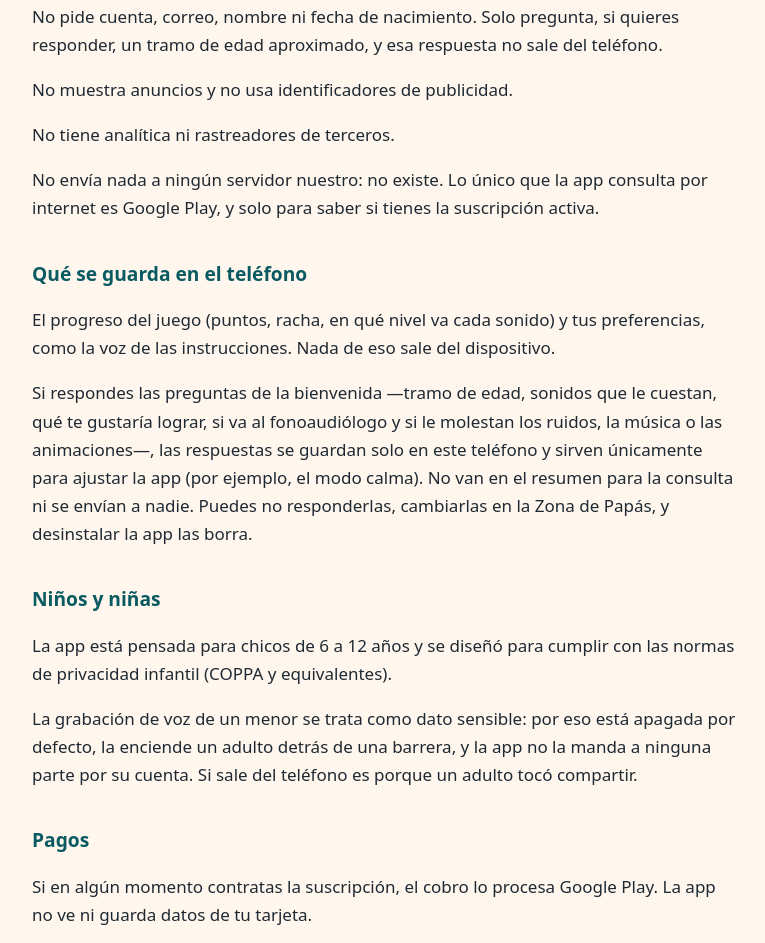
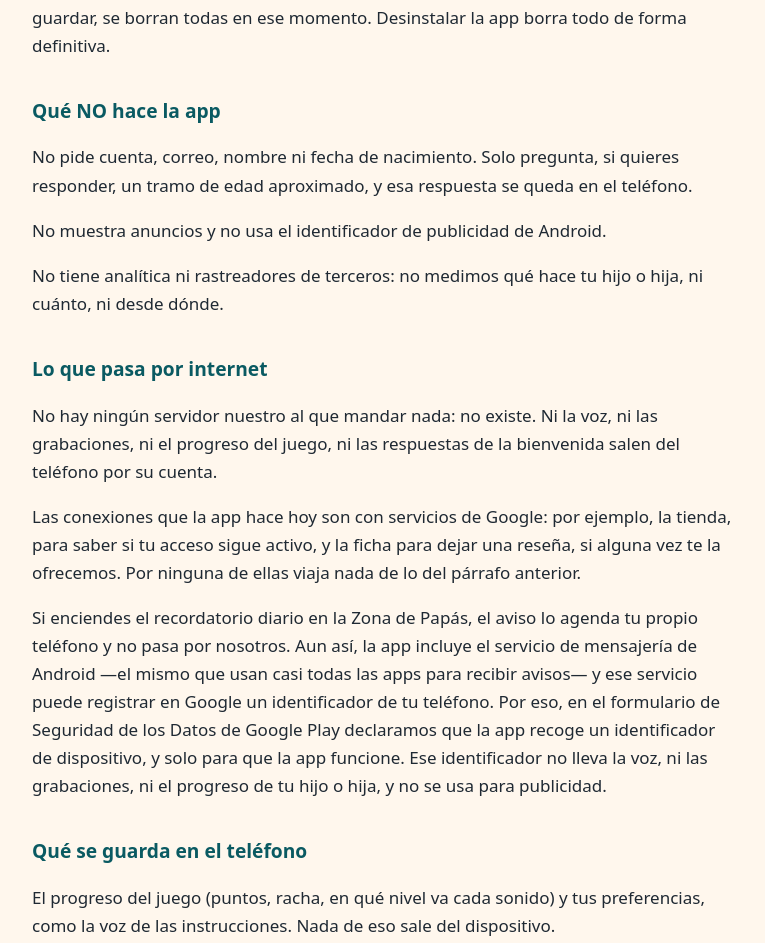
Before and after one commit to gustavogomezgalaz-cpu/dilo-jugando-privacidad, a plain HTML site: page index.html in a window 1280 px wide. Shown: the part 989-1932 px from the top of the page, without its empty margins (256-1021 px from the left). Drawn offline with Linux system fonts and the light colour scheme.

Commit message:
La politica deja de afirmar en absoluto lo que no puede sostener
Decia dos cosas que eran falsas, y una de ellas lo era desde antes del cambio que
la obligo a reescribirse:

1. "no recoge, no envia y no comparte ningun dato". La app incluye
   expo-notifications para el recordatorio diario, y esa libreria arrastra
   firebase-messaging como dependencia dura: viaja en el bundle se use el push o
   no, y registra un identificador de dispositivo. A Matibu se lo rechazo Play por
   declarar que no recogia nada en esta misma situacion.
2. "lo unico que la app consulta por internet es Google Play". Ya era falso: la
   resena dentro de la app tambien toca la red. Una frase que enumera con "solo"
   envejece sola, sin que nadie la toque.

Lo que cambia de forma, y no solo de contenido: la promesa fuerte ahora se hace
sobre el DATO y no sobre el canal. Lo que no sale del telefono -la voz, las
grabaciones, el progreso, las respuestas de la bienvenida- se afirma entero y sin
matices, porque eso si se puede sostener. Los canales se nombran con "por
ejemplo", asi que la siguiente dependencia no vuelve a dejar el texto mintiendo.

Y se cuenta lo que si puede salir, sin letra chica: una grabacion cuando el adulto
decide compartirla, y el identificador que Android necesita si enciende el
recordatorio. Ese identificador no lleva la voz ni el progreso y no se usa para
publicidad.

Generado desde src/content/privacidad.ts de la app, que es la fuente. El formulario
de Seguridad de los Datos de Play se manda despues de esto, no antes: ese orden es
lo que costo el rechazo en Matibu.

```diff
--- a/index.html
+++ b/index.html
@@ -26,19 +26,22 @@
   }
 </style>
 <h1>Política de privacidad</h1>
-<p class="fecha">Dilo Jugando · Última actualización: 2026-09-14</p>
-<div class="clave">Dilo Jugando no recoge, no envía y no comparte ningún dato. Todo lo que pasa en la app se queda en el teléfono.</div>
+<p class="fecha">Dilo Jugando · Última actualización: 2026-09-17</p>
+<div class="clave">Dilo Jugando no pide cuenta, correo ni nombre, y la voz de tu hijo o hija se analiza en el propio teléfono: no la mandamos a ningún servidor, porque no tenemos ninguno. Los juegos funcionan enteros sin conexión. Lo que sí puede salir del teléfono está contado más abajo, sin letra chica: una grabación cuando tú decides compartirla, y —si enciendes el recordatorio diario— el identificador que Android necesita para entregarlo.</div>
 <h2>La voz de tu hijo o hija</h2>
 <p>La app usa el micrófono para los juegos: soplar, sostener un sonido, marcar el ritmo de una palabra y decir en voz alta lo que ve (en «¿Qué es esto?», «El eco de Lorenzo» y «La casa de Lorenzo»). Ese audio se analiza en el mismo teléfono, en el momento, y no se guarda.</p>
 <p>Las grabaciones solo existen si tú, como adulto, las activas: te lo preguntamos en la bienvenida y se puede cambiar en la Zona de Papás. Quedan guardadas en el almacenamiento privado de la app, en tu teléfono, para que tu hijo se escuche y para que puedas mostrárselas a un fonoaudiólogo.</p>
-<p>La app no sube el audio a ninguna parte. No hay servidor al que mandarlo: funciona entera sin conexión, y el respaldo automático de Android está desactivado, así que las grabaciones tampoco viajan a la nube de tu teléfono.</p>
+<p>La app no sube el audio a ninguna parte por su cuenta. No hay servidor al que mandarlo: los juegos funcionan enteros sin conexión, y el respaldo automático de Android está desactivado, así que las grabaciones tampoco viajan a la nube de tu teléfono.</p>
 <p>La única forma de que una grabación salga del teléfono es que tú la compartas a propósito, con el botón de compartir de la Zona de Papás: por ejemplo para mandársela a un fonoaudiólogo. Lo decides tú, grabación por grabación, y la app no lo hace sola nunca.</p>
 <p>Puedes borrar una grabación o todas cuando quieras. Si desactivas el permiso de guardar, se borran todas en ese momento. Desinstalar la app borra todo de forma definitiva.</p>
 <h2>Qué NO hace la app</h2>
-<p>No pide cuenta, correo, nombre ni fecha de nacimiento. Solo pregunta, si quieres responder, un tramo de edad aproximado, y esa respuesta no sale del teléfono.</p>
-<p>No muestra anuncios y no usa identificadores de publicidad.</p>
-<p>No tiene analítica ni rastreadores de terceros.</p>
-<p>No envía nada a ningún servidor nuestro: no existe. Lo único que la app consulta por internet es Google Play, y solo para saber si tienes la suscripción activa.</p>
+<p>No pide cuenta, correo, nombre ni fecha de nacimiento. Solo pregunta, si quieres responder, un tramo de edad aproximado, y esa respuesta se queda en el teléfono.</p>
+<p>No muestra anuncios y no usa el identificador de publicidad de Android.</p>
+<p>No tiene analítica ni rastreadores de terceros: no medimos qué hace tu hijo o hija, ni cuánto, ni desde dónde.</p>
+<h2>Lo que pasa por internet</h2>
+<p>No hay ningún servidor nuestro al que mandar nada: no existe. Ni la voz, ni las grabaciones, ni el progreso del juego, ni las respuestas de la bienvenida salen del teléfono por su cuenta.</p>
+<p>Las conexiones que la app hace hoy son con servicios de Google: por ejemplo, la tienda, para saber si tu acceso sigue activo, y la ficha para dejar una reseña, si alguna vez te la ofrecemos. Por ninguna de ellas viaja nada de lo del párrafo anterior.</p>
+<p>Si enciendes el recordatorio diario en la Zona de Papás, el aviso lo agenda tu propio teléfono y no pasa por nosotros. Aun así, la app incluye el servicio de mensajería de Android —el mismo que usan casi todas las apps para recibir avisos— y ese servicio puede registrar en Google un identificador de tu teléfono. Por eso, en el formulario de Seguridad de los Datos de Google Play declaramos que la app recoge un identificador de dispositivo, y solo para que la app funcione. Ese identificador no lleva la voz, ni las grabaciones, ni el progreso de tu hijo o hija, y no se usa para publicidad.</p>
 <h2>Qué se guarda en el teléfono</h2>
 <p>El progreso del juego (puntos, racha, en qué nivel va cada sonido) y tus preferencias, como la voz de las instrucciones. Nada de eso sale del dispositivo.</p>
 <p>Si respondes las preguntas de la bienvenida —tramo de edad, sonidos que le cuestan, qué te gustaría lograr, si va al fonoaudiólogo y si le molestan los ruidos, la música o las animaciones—, las respuestas se guardan solo en este teléfono y sirven únicamente para ajustar la app (por ejemplo, el modo calma). No van en el resumen para la consulta ni se envían a nadie. Puedes no responderlas, cambiarlas en la Zona de Papás, y desinstalar la app las borra.</p>
@@ -46,7 +49,7 @@
 <p>La app está pensada para chicos de 6 a 12 años y se diseñó para cumplir con las normas de privacidad infantil (COPPA y equivalentes).</p>
 <p>La grabación de voz de un menor se trata como dato sensible: por eso está apagada por defecto, la enciende un adulto detrás de una barrera, y la app no la manda a ninguna parte por su cuenta. Si sale del teléfono es porque un adulto tocó compartir.</p>
 <h2>Pagos</h2>
-<p>Si en algún momento contratas la suscripción, el cobro lo procesa Google Play. La app no ve ni guarda datos de tu tarjeta.</p>
+<p>Si en algún momento contratas el acceso completo —mensual, anual o el pase de por vida—, el cobro lo procesa Google Play. La app no ve ni guarda datos de tu tarjeta.</p>
 <h2>Esta app no es un diagnóstico</h2>
 <p>Dilo Jugando acompaña la práctica y motiva, pero no evalúa ni diagnostica, y no reemplaza a un fonoaudiólogo. Ante cualquier duda sobre el habla de tu hijo, consulta a un profesional.</p>
 <h2>Cambios y contacto</h2>
```
